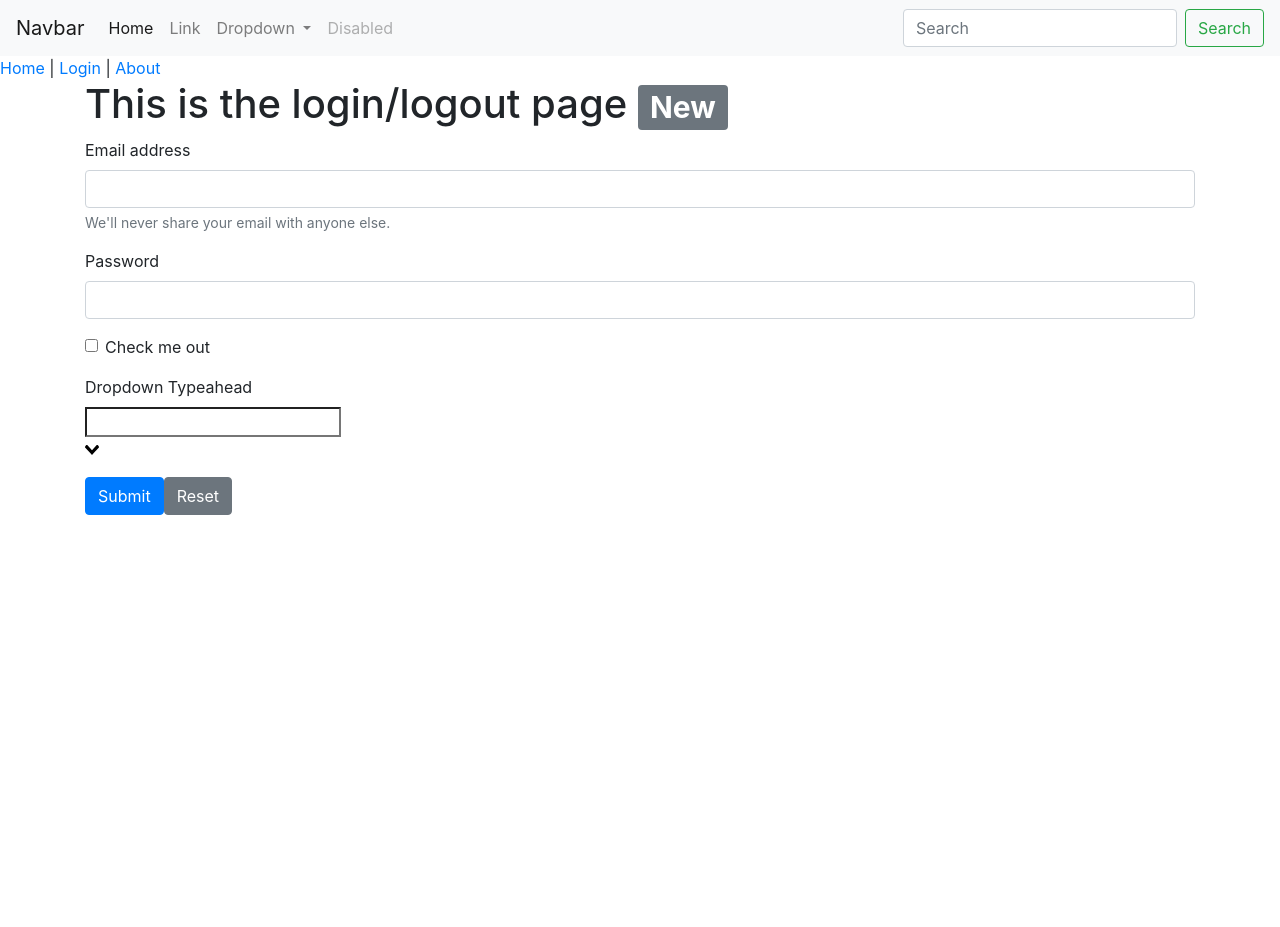
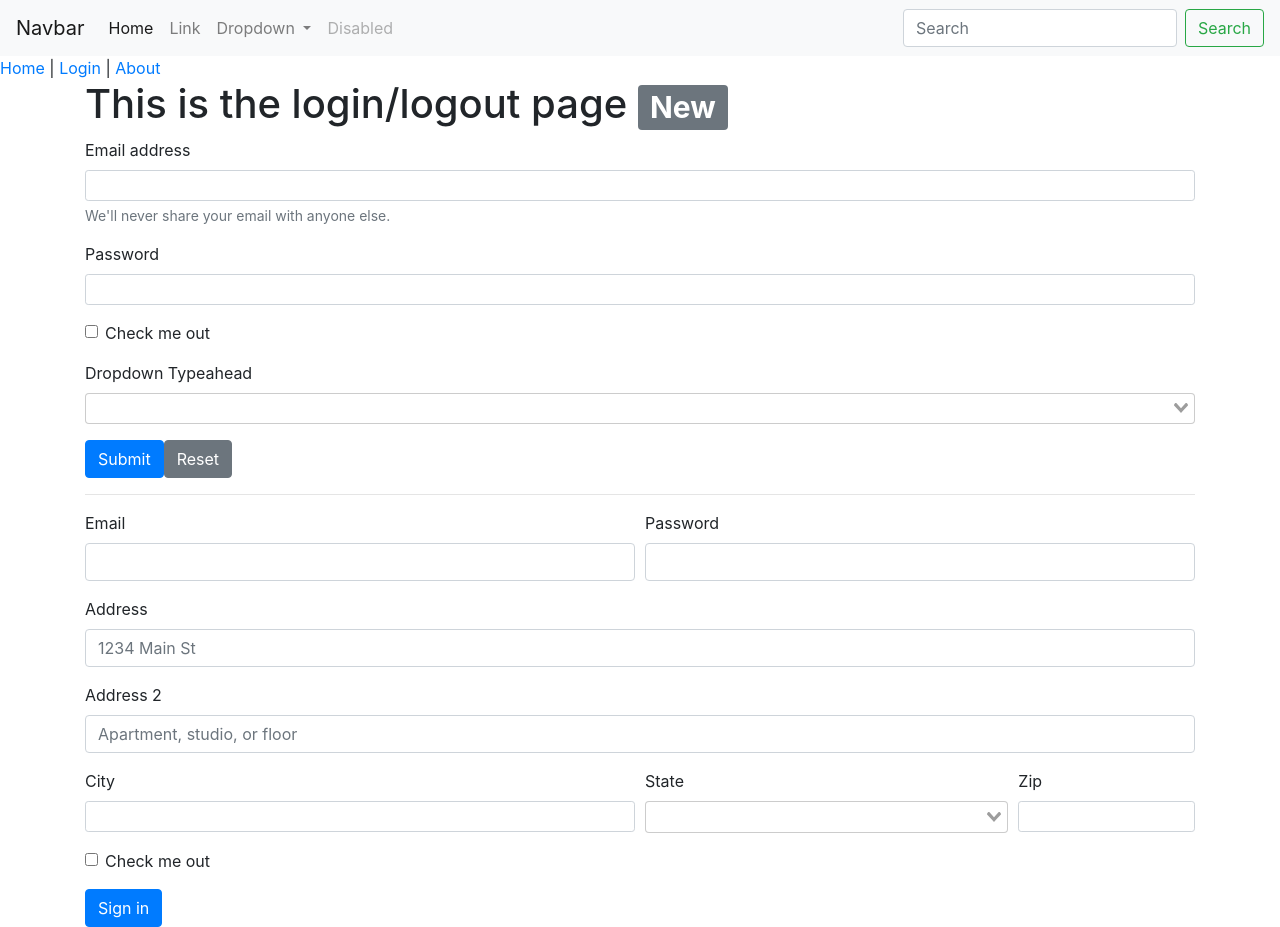
Before and after one commit to gluehloch/vue-jwt-example, a Vue app: page /login in a window 1280 px wide. Before the commit the page ends 800 px from the top, so only its background shows below. Built offline with nearby package versions, Linux system fonts and the light colour scheme.

Commit message:
WIP: Dropdown mit Typeahead.

```diff
--- a/src/main.ts
+++ b/src/main.ts
@@ -3,6 +3,8 @@
 import App from './App.vue';
 import router from './router';
 import store from './store';
+
+import 'vue-select/dist/vue-select.css';
 
 Vue.config.productionTip = false
 
--- a/src/views/Login.vue
+++ b/src/views/Login.vue
@@ -4,17 +4,17 @@
 
         <form id="loginform" name="loginform">
             <div class="form-group">
-                <label for="exampleInputEmail1">Email address</label>
-                <input type="email" class="form-control" id="exampleInputEmail1" aria-describedby="emailHelp">
+                <label for="exampleInputEmail1" class="form-label-sm">Email address</label>
+                <input type="email" class="form-control form-control-sm" id="exampleInputEmail1" aria-describedby="emailHelp">
                 <small id="emailHelp" class="form-text text-muted">We'll never share your email with anyone else.</small>
             </div>
             <div class="form-group">
                 <label for="exampleInputPassword1">Password</label>
-                <input type="password" class="form-control" id="exampleInputPassword1">
+                <input type="password" class="form-control form-control-sm" id="exampleInputPassword1">
             </div>
             <div class="form-group form-check">
                 <input type="checkbox" class="form-check-input" id="exampleCheck1">
-                <label class="form-check-label" for="exampleCheck1">Check me out</label>
+                <label class="form-check-label form-check-label-sm" for="exampleCheck1">Check me out</label>
             </div>
             <div class="form-group">
                 <label for="dropdown-typeahead">Dropdown Typeahead</label>
@@ -24,6 +24,56 @@
                 v-on:click="startLogin()">Submit</button>
             <button type="button" class="btn btn-secondary"
                 v-on:click="reset()" title="Reset">Reset</button>
+        </form>
+        <hr/>
+        <form>
+            <div class="form-row">
+                <div class="form-group col-md-6">
+                    <label for="inputEmail4">Email</label>
+                    <input type="email" class="form-control" id="inputEmail4">
+                </div>
+                <div class="form-group col-md-6">
+                    <label for="inputPassword4">Password</label>
+                    <input type="password" class="form-control" id="inputPassword4">
+                </div>
+            </div>
+            <div class="form-group">
+                <label for="inputAddress">Address</label>
+                <input type="text" class="form-control" id="inputAddress" placeholder="1234 Main St">
+            </div>
+            <div class="form-group">
+                <label for="inputAddress2">Address 2</label>
+                <input type="text" class="form-control" id="inputAddress2" placeholder="Apartment, studio, or floor">
+            </div>
+            <div class="form-row">
+                <div class="form-group col-md-6">
+                    <label for="inputCity">City</label>
+                    <input type="text" class="form-control form-control-sm" id="inputCity">
+                </div>
+                <div class="form-group col-md-4">
+                    <label for="inputState">State</label>
+                    <v-select :options="['Canada', 'United States']"></v-select>
+                    <!--
+                    <select id="inputState" class="form-control">
+                        <option selected>Choose...</option>
+                        <option>...</option>
+                    </select>
+                    -->
+                </div>
+                <div class="form-group col-md-2">
+                    <label for="inputZip">Zip</label>
+                    <input type="text" class="form-control form-control-sm" id="inputZip">
+                </div>
+            </div>
+            <div class="form-group">
+                <div class="form-check">
+                    <input class="form-check-input" type="checkbox" id="gridCheck">
+                    <label class="form-check-label" for="gridCheck">
+                        Check me out
+                    </label>
+                </div>
+            </div>
+            <button type="submit" class="btn btn-primary">Sign in</button>
         </form>
     </div>
 </template>
@@ -45,3 +95,9 @@
     }
 }
 </script>
+<style scoped>
+>>> {
+ --vs-font-size: 0.875rem;
+ --vs-line-height: 1.4;
+}
+</style>
```
